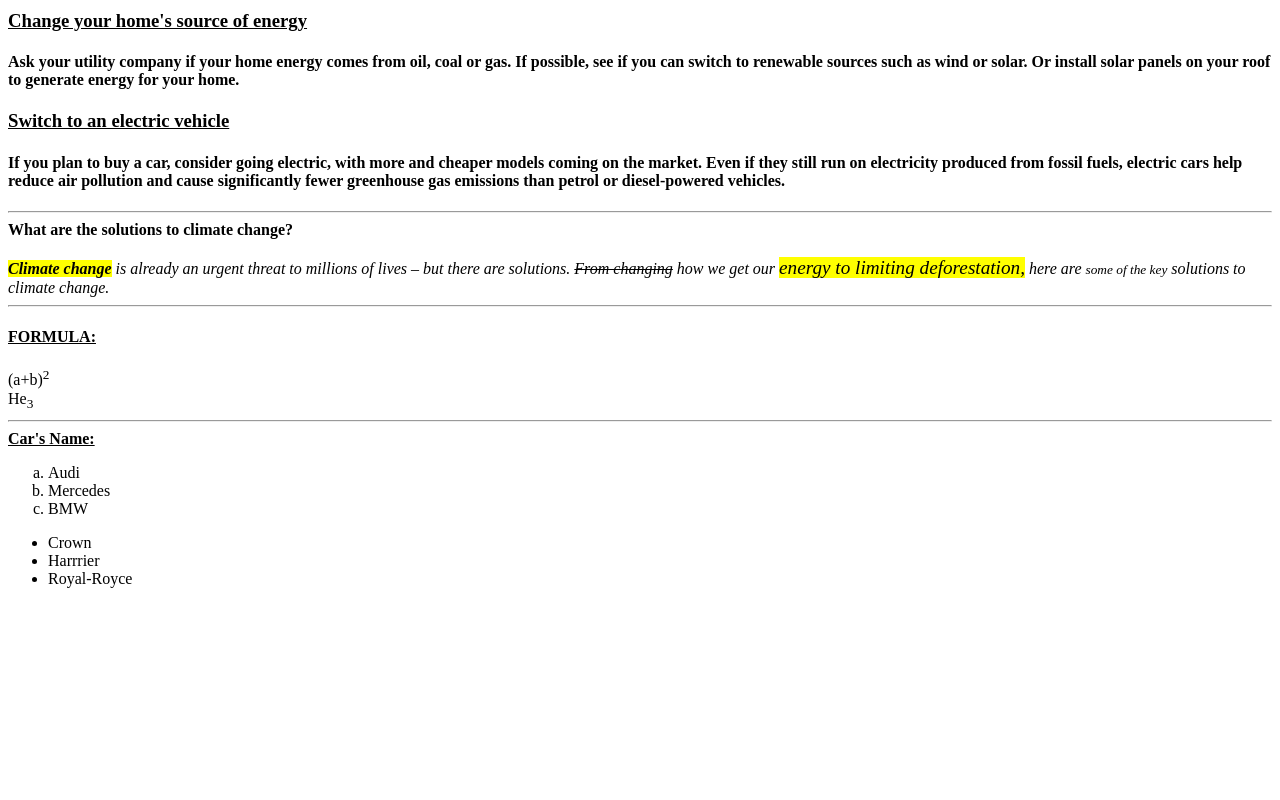
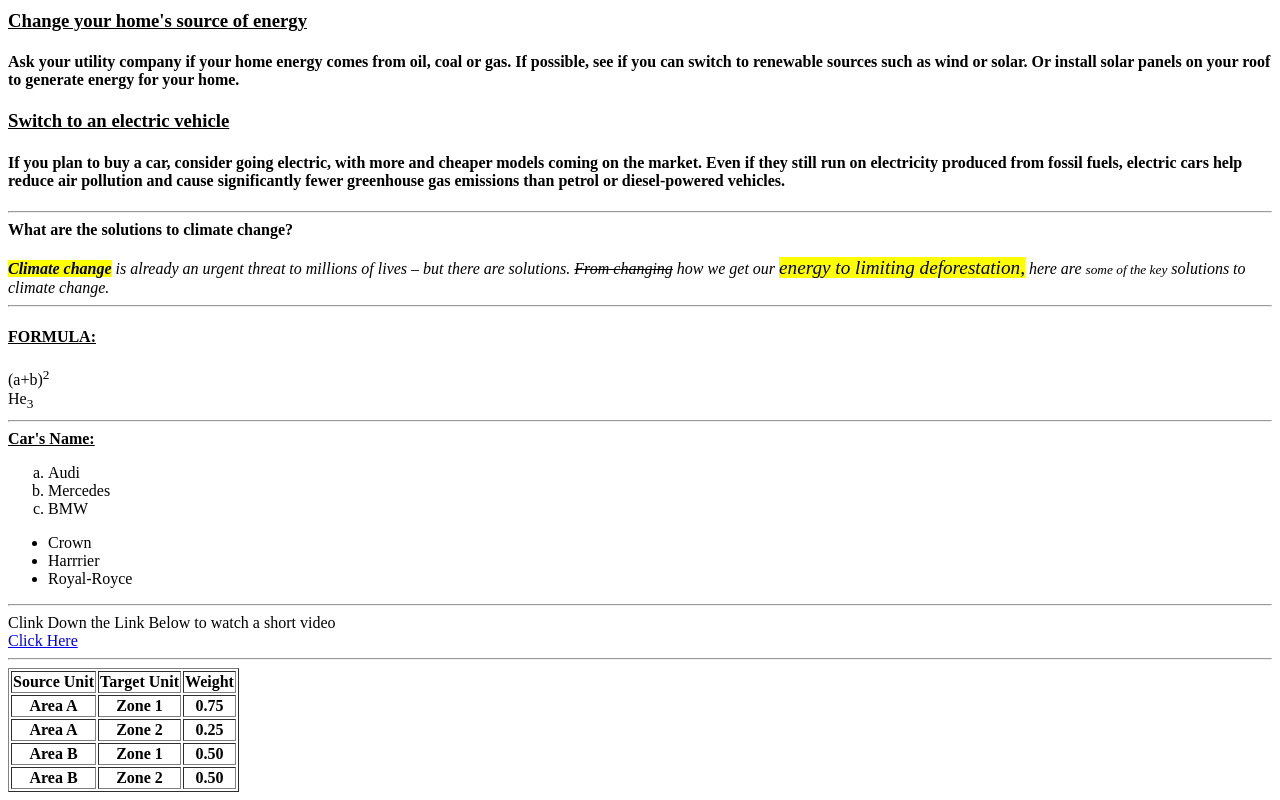
Before and after one commit to Tasuu1457/Climate-Change, a plain HTML site: page index.html in a window 1280 px wide. Shown: the part 831-1631 px from the top of the page. Before the commit the page ends 1435 px from the top, so only its background shows below. Drawn offline with Linux system fonts and the light colour scheme.

Commit message:
Table list and Hyper link

```diff
--- a/index.html
+++ b/index.html
@@ -51,5 +51,37 @@ He<sub>3</sub>
     <li>Harrrier</li>
     <li>Royal-Royce</li>
 </ul>
+<hr>
+Clink Down the Link Below to watch a short video
+<br>
+<a href="https://www.youtube.com/watch?v=jAa58N4Jlos."> Click Here</a>
+<hr>
+<table border="1">
+    <tr>
+        <th>Source Unit</th>
+        <th>Target Unit</th>
+        <th>Weight</th>
+    </tr>
+    <tr>
+        <th>Area A</th>
+        <th>Zone 1</th>
+        <th>0.75</th>
+    </tr>
+    <tr>
+        <th>Area A</th>
+        <th>Zone 2</th>
+        <th>0.25</th>
+    </tr>
+    <tr>
+        <th>Area B</th>
+        <th>Zone 1</th>
+        <th>0.50</th>
+    </tr>
+    <tr>
+        <th>Area B</th>
+        <th>Zone 2</th>
+        <th>0.50</th>
+    </tr>
+</table>
 </body>
 </html>
```
